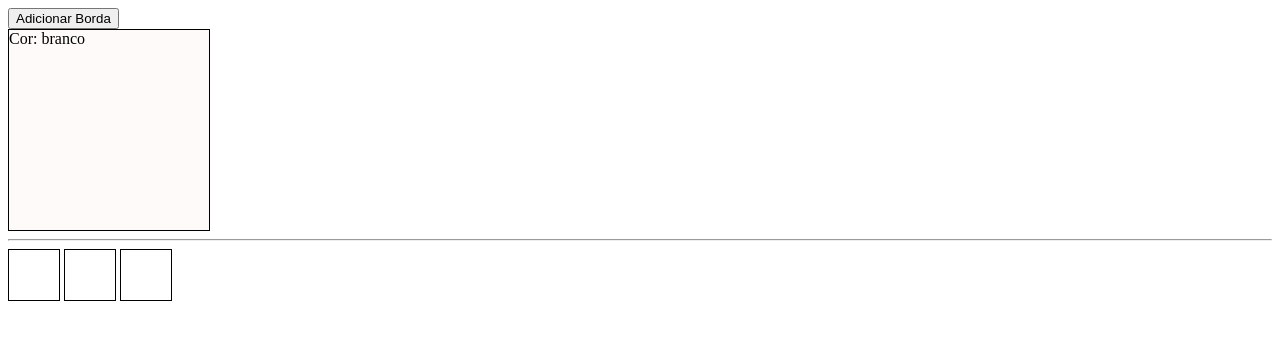
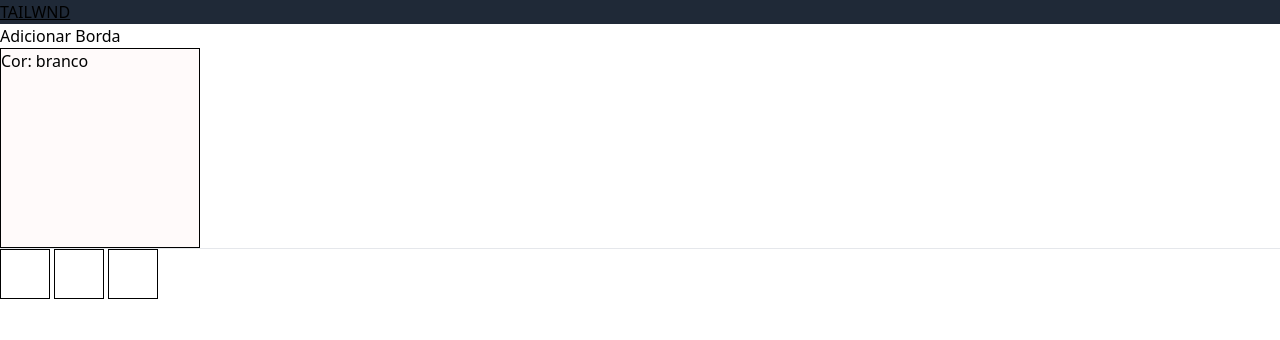
Before and after one commit to JotaPrimo/VueJS, a website: page src/index.html in a window 1280 px wide. Drawn offline with Linux system fonts and the light colour scheme.

Commit message:
adicionei tailwinsd

```diff
--- a/src/css/input.css
+++ b/src/css/input.css
@@ -0,0 +1,3 @@
+@tailwind base;
+@tailwind components;
+@tailwind utilities;
--- a/src/index.html
+++ b/src/index.html
@@ -6,6 +6,7 @@
     <meta http-equiv="X-UA-Compatible" content="IE=edge" />
     <meta name="viewport" content="width=device-width, initial-scale=1.0" />
     <title>Vue Básico</title>
+    <link href="/dist/output.css" rel="stylesheet">
     <script src="js/vue.js"></script>
     <style>
         .vermelho {
@@ -49,6 +50,7 @@
     <!-- sintaxe suggar de v-on: use @ -->
     <!-- pegando dados do evento, usar $event-->
     <div id="app">
+        <div class="bg-gray-800 uppercase underline">tailwnd</div>
         <button @click="setarBorda()">Adicionar Borda</button>
         <div class="borda div-principal" :class="cor">Cor: {{ cor }}</div>
         <hr />
--- /dev/null
+++ b/tailwind.config.js
@@ -0,0 +1,8 @@
+/** @type {import('tailwindcss').Config} */
+module.exports = {
+  content: ["./src/**/*.{html,js}"],
+  theme: {
+    extend: {},
+  },
+  plugins: [],
+}
```
Also changed, not shown: dist/output.css (added).
